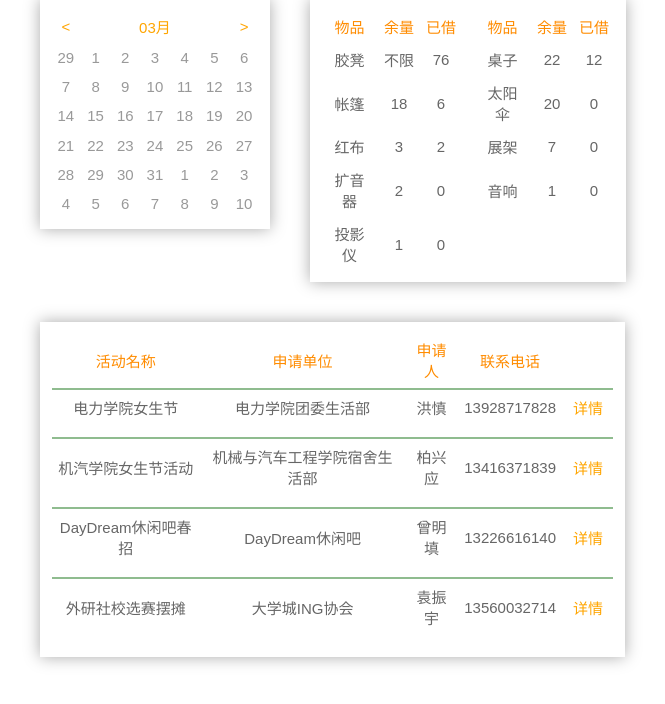
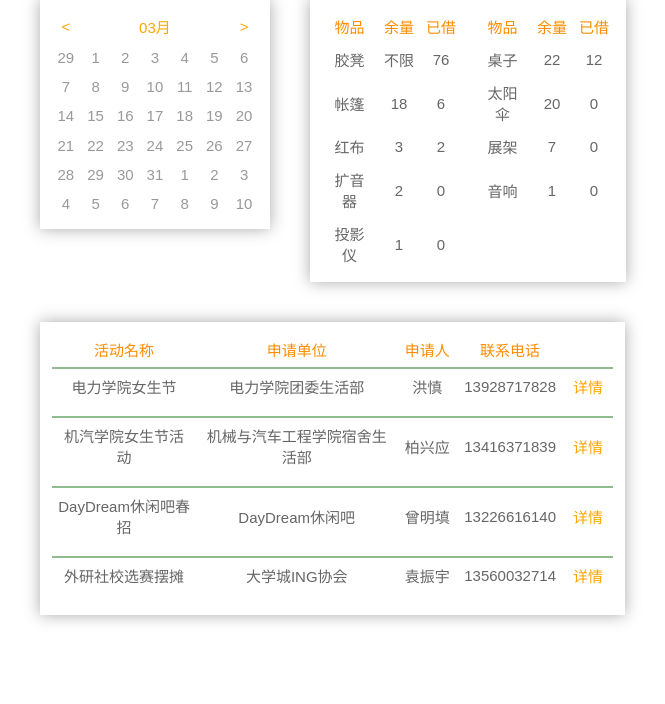
Before and after one commit to ahangchen/material, a Django app: page /2016/03/09/view/ in a window 1280 px wide. Shown: the part 31-735 px from the top of the page, without its empty margins (240-905 px from the left). Run offline with Django 3.2, Linux system fonts and the light colour scheme; data comes from the database, SQL or seed files in the repository.

Commit message:
view change

```diff
--- a/mng/static/css/view.css
+++ b/mng/static/css/view.css
@@ -12,6 +12,7 @@ td {
     font-size: 15px;
     padding: 5px;
 }
+
 
 .main {
     width: 760px;
@@ -40,6 +41,10 @@ td {
     color: #666;
 }
 
+.applicant {
+	width: 60px;
+}
+
 .divider{
     color: orange;
     text-align: center;
--- a/mng/templates/mng/view.html
+++ b/mng/templates/mng/view.html
@@ -108,7 +108,7 @@
                     <tr>
                         <td>{{ apply.act_name }}</td>
                         <td>{{ apply.apply_org }}</td>
-                        <td>{{ apply.applicant }}</td>
+                        <td class="applicant">{{ apply.applicant }}</td>
                         <td>{{ apply.tel }}</td>
                         <td width="50px">
                             <button class="click_label" value="detail_{{ forloop.counter }}"
```
